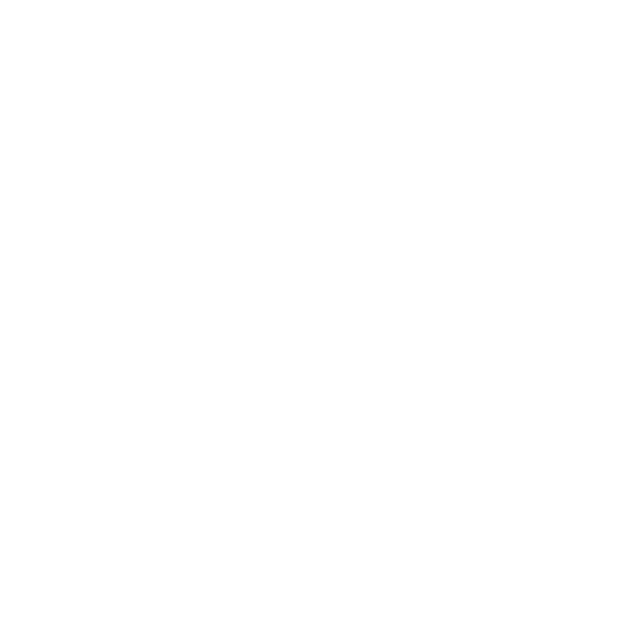
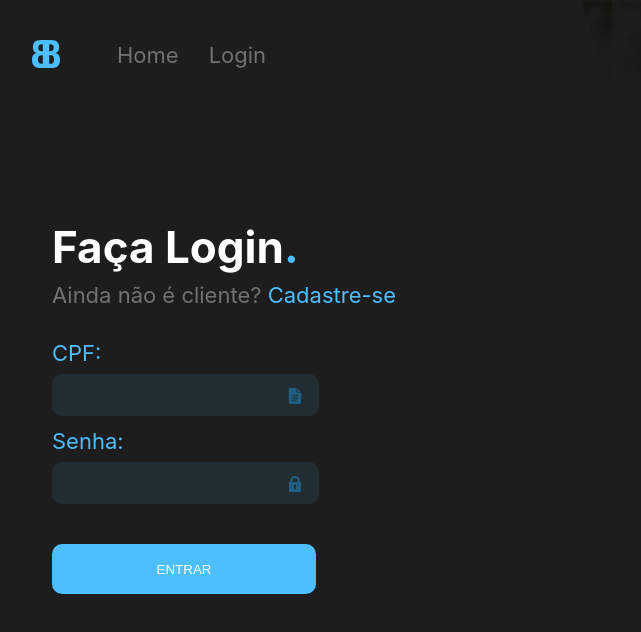
Before and after one commit to pHMqZ/BlueBank_PAN, a React (Create React App) app in the folder BlueBank-API/front-end/: page /login in a window 1280 px wide. Before the commit this address had no page. Shown: the top 632 px of the page, without its empty margins (48-689 px from the left). Built offline with nearby package versions, Linux system fonts and the light colour scheme.

Commit message:
Tela de login parte estetica

```diff
--- a/BlueBank-API/front-end/src/App.js
+++ b/BlueBank-API/front-end/src/App.js
@@ -3,7 +3,7 @@ import React from 'react';
 import { Route , Routes} from 'react-router-dom';
 import './App.css';
 import UserHomePage from './pages/homepage-user/homepage-user-component';
-
+import LoginPage from './pages/login/login-component';
 
 
 function App() {
@@ -11,6 +11,7 @@ function App() {
     <div>
         <Routes>
           <Route  exact path = '/home' element = {<UserHomePage/>} />
+          <Route  exact path = '/login' element = {<LoginPage/>}/>
         </Routes>
     </div>
   );
--- a/BlueBank-API/front-end/src/components/button/button-component.jsx
+++ b/BlueBank-API/front-end/src/components/button/button-component.jsx
@@ -1,9 +1,9 @@
 import React from "react";
 import "./button-style.scss";
-const Button = ({tipo}) => {
+const Button = ({tipo,texto,tamanho}) => {
 
     return(
-        <button className="botao"   type ={tipo}>CRIAR CONTA</button>
+        <button style={{"width": `${tamanho}`}} className="botao"   type ={tipo}>{texto}</button>
     );
 }
 
--- a/BlueBank-API/front-end/src/components/button/button-style.scss
+++ b/BlueBank-API/front-end/src/components/button/button-style.scss
@@ -1,9 +1,8 @@
 .botao{
 
-    width: 560px;
+    //width: 100%;
     margin-left: 50px;
     margin-top: 20px;
-
     border-radius: 10px;
     border: none;
     color: #fff;
--- /dev/null
+++ b/BlueBank-API/front-end/src/components/sign-in/sigin-in-component.jsx
@@ -0,0 +1,28 @@
+import React from "react";
+import CPF from '../../assets/cpf.png';
+import Senha from '../../assets/senha.png';
+import Button from "../button/button-component";
+import SignUpInput from "../sign-up-input/sign-up-input-component";
+import './sign-in-style.scss';
+
+const SignIn = () => {
+
+
+    return(
+
+        <form>
+            <div className="form-login">
+
+            <SignUpInput titulo="CPF:" icone={CPF} tamanho="310px"></SignUpInput>
+            <SignUpInput titulo="Senha:" icone={Senha} tipo="password" tamanho="310px"></SignUpInput>
+
+
+                <div className="botao">
+                    <Button tipo ="submit" texto="ENTRAR" tamanho="264px"/>
+                </div>
+            </div>
+        </form>
+    );
+}
+
+export default SignIn;
--- /dev/null
+++ b/BlueBank-API/front-end/src/components/sign-in/sign-in-style.scss
@@ -0,0 +1,11 @@
+.form-login{
+
+    margin-left: 68px;
+    margin-top: 32px;
+
+    .botao{
+        margin-left: 16px;
+    }
+
+
+}
--- a/BlueBank-API/front-end/src/components/sign-up-input/sign-up-input-component.jsx
+++ b/BlueBank-API/front-end/src/components/sign-up-input/sign-up-input-component.jsx
@@ -12,11 +12,12 @@ const SignUpInput = ({titulo, icone, tipo}) => {
                     {titulo}
                 </div>
 
-                <div className="uniao-container">
-                    <div className="input-field" >
-                        <input type={tipo} />
+                <div className="uniao-container" >
+                    <div className="input-field"  >
+                        <input type={tipo}  />
+                        <img src={icone} className="image" />
                     </div>
-                    <img src={icone} className="image" />
+
                 </div>
 
 
--- a/BlueBank-API/front-end/src/components/sign-up-input/sign-up-input-style.scss
+++ b/BlueBank-API/front-end/src/components/sign-up-input/sign-up-input-style.scss
@@ -6,6 +6,7 @@
 
 }
 .input-field{
+
     input{
         height: 40px;
         width: 250px;
@@ -16,6 +17,8 @@
         color: #fff;
         padding-left:15px;
 
+
+
     }
     input:focus{
         outline: none !important;
@@ -24,18 +27,21 @@
     }
 
 
+
+
 }
 
 .uniao-container{
-    position:relative;
+
     padding:0;
     margin:0;
-
+    position:relative;
     .image{
         position:absolute;
         bottom:12px;
         left:235px;
     }
+
 }
 
 .input-container{
--- a/BlueBank-API/front-end/src/components/sign-up/sign-up-component.jsx
+++ b/BlueBank-API/front-end/src/components/sign-up/sign-up-component.jsx
@@ -29,9 +29,10 @@ const SignUp = () => (
                         <SignUpInput titulo="Confirmar senha:" icone={Senha} tipo="password"></SignUpInput>
                 </div>
 
+
     </div>
-    <div className="botao">
-                <Button tipo ="submit"/>
+                <div className="botao">
+                        <Button tipo ="submit" texto="CRIAR CONTA" tamanho="560px"/>
                 </div>
     </form>
 );
--- /dev/null
+++ b/BlueBank-API/front-end/src/pages/login/login-component.jsx
@@ -0,0 +1,32 @@
+import React from "react";
+import RegisterMenu from "../../components/register-menu/register-menu-component";
+import './login-style.scss';
+import SignIn from "../../components/sign-in/sigin-in-component";
+
+
+const LoginPage = () => {
+
+
+    return(
+        <div className="login-container">
+            <div className="register-menu">
+                <RegisterMenu/>
+            </div>
+
+
+            <div className="textos-centro">
+                <h1> Faça Login<span>.</span></h1>
+                <div className="textozinho">Ainda não é cliente? <a href="/home">Cadastre-se</a></div>
+            </div>
+
+
+            <div className="forms">
+                <SignIn/>
+            </div>
+
+        </div>
+
+    );
+}
+
+export default LoginPage;
--- /dev/null
+++ b/BlueBank-API/front-end/src/pages/login/login-style.scss
@@ -0,0 +1,36 @@
+.login-container{
+    background-image: url("../../assets/backgroundLogin.png");
+    background-size: cover;
+    height: 1024px;
+    position: relative;
+
+
+
+    .textos-centro{
+        padding-top: 220px;
+        padding-left: 100px;
+
+        h1{
+            size: 45px;
+            color: #fff;
+            span{
+                color: #4DBEFE;
+            }
+            margin: 0px;
+            margin-bottom: 8px;
+        }
+        a{
+            color: #4DBEFE;
+            text-decoration: none;
+
+        }
+        a:hover{
+            color:#11A9FF ;
+        }
+
+        .textozinho{
+            color: #717171;
+        }
+    }
+
+}
```
Also changed, not shown: BlueBank-API/front-end/src/assets/backgroundLogin.png (added), BlueBank-API/front-end/src/components/sign-up/sign-up-style.scss (line endings or trailing spaces).
